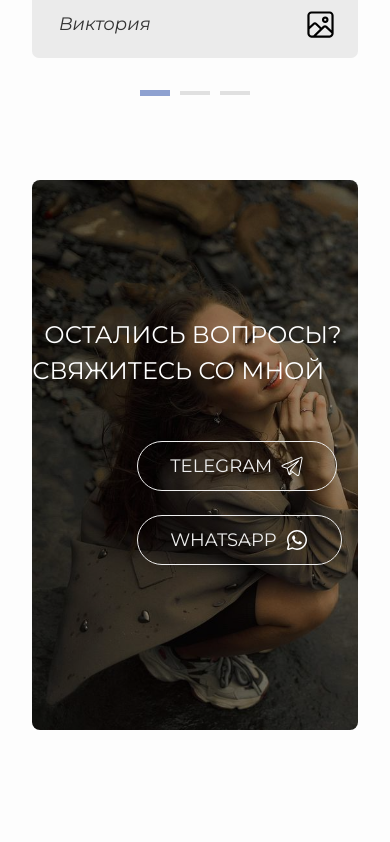
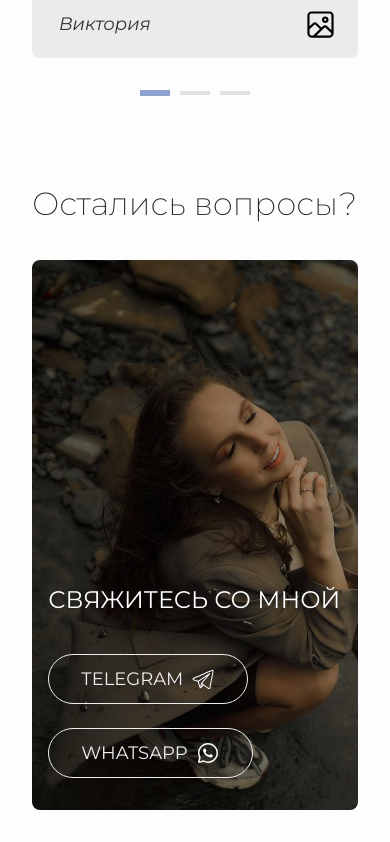
Before and after one commit to Shpakovich/DiPsychologist, a Vue app: page / in a window 390 px wide. Shown: the part 7176-8018 px from the top of the page. Before the commit the page ends 7938 px from the top, so only its background shows below. Built offline with nearby package versions, Linux system fonts and the light colour scheme.

Commit message:
minor mobile fix

```diff
--- a/src/components/AboutWorkBlock/YouWillLearn.vue
+++ b/src/components/AboutWorkBlock/YouWillLearn.vue
@@ -6,7 +6,7 @@ import ActionBtnSecond from "@/components/Buttons/ActionBtnSecond.vue";
 <template>
   <div id="YouWillLearn">
     <p class="text-h4 mb-8 main-title">Результат</p>
-    <p class="text-body-1 mb-4">
+    <p class="text-body-1 mb-8">
       Моя задача помочь вам разобраться в себе и ситуации, вырастить в психике те качества, которые позволят справляться без моей помощи.<br>
       Я не воспринимаю терапию как «пластырь», который будет с вами всю жизнь, я считаю, что нужно «вылечить рану», чтобы отпала необходимость «заклеивать ее пластырем».<br>
       <br>
--- a/src/components/Contact.vue
+++ b/src/components/Contact.vue
@@ -22,10 +22,11 @@ const socialLink = [
 
 <template>
   <section class="contact_block">
+    <p class="contact-title mobile-only">Остались вопросы?</p>
     <div class="contact_background_image"></div>
-    <p class="text-h4 mt-16">СДЕЛАЙ ШАГ НА ВСТРЕЧУ СЕБЕ</p>
+    <!-- <p class="text-h4 mt-16">СДЕЛАЙ ШАГ НА ВСТРЕЧУ СЕБЕ</p> -->
     <div class="action_block">
-      <p class="contact_title_first">Остались вопросы?</p>
+      <p class="contact_title_first desktop-only">Остались вопросы?</p>
       <p class="contact_title_second">Свяжитесь со мной</p>
       <div class="d-flex flex-column main-btn_block">
         <SocialBtn v-for="(social) in socialLink" :social-link="social" :key="social.name"/>
@@ -38,6 +39,8 @@ const socialLink = [
 .contact_block
   height: 550px
   position: relative
+  @media screen and (max-width: 900px)
+    height: 630px
 
 .contact_background_image
   background-image: url('../assets/photo/contact.jpg')
@@ -45,6 +48,7 @@ const socialLink = [
   filter: brightness(0.6)
   width: 100%
   height: 100%
+  max-height: 550px
   position: absolute
   border-radius: 8px
 
@@ -52,6 +56,13 @@ const socialLink = [
   position: absolute
   top: 25%
   right: 5%
+
+  @media screen and (max-width: 900px)
+    bottom: 5%
+    left: 5%
+    top: auto
+    right: auto
+
 
 .contact_title_first
   font-size: 42px
@@ -65,10 +76,23 @@ const socialLink = [
   padding-bottom: 24px
   text-transform: uppercase
 
+  @media screen and (max-width: 900px)
+    font-size: 24px
+    padding-bottom: 36px
+
 .content_img
   width: 450px
 
 .main-btn_block
   float: right
   row-gap: 24px
+
+  @media screen and (max-width: 900px)
+    float: left
+
+.contact-title
+  font-size: 32px
+  font-weight: lighter
+  margin-bottom: 32px
+  margin-top: 64px
 </style>
--- a/src/pages/index.vue
+++ b/src/pages/index.vue
@@ -320,11 +320,6 @@
        margin-left: 12px!important;
      }
 
-     .contact_title_second {
-       font-size: 24px!important;
-       padding-bottom: 52px!important;
-     }
-
      .contact_background_image {
        background-position: left!important;
        background-size: cover!important;
@@ -336,6 +331,10 @@
      .aboutBlock_image {
        max-height: 502px;
        object-fit: cover;
+     }
+     .text-body-2 {
+       font-size: 0.9rem !important;
+       line-height: 1.725rem!important;
      }
    }
 
```
